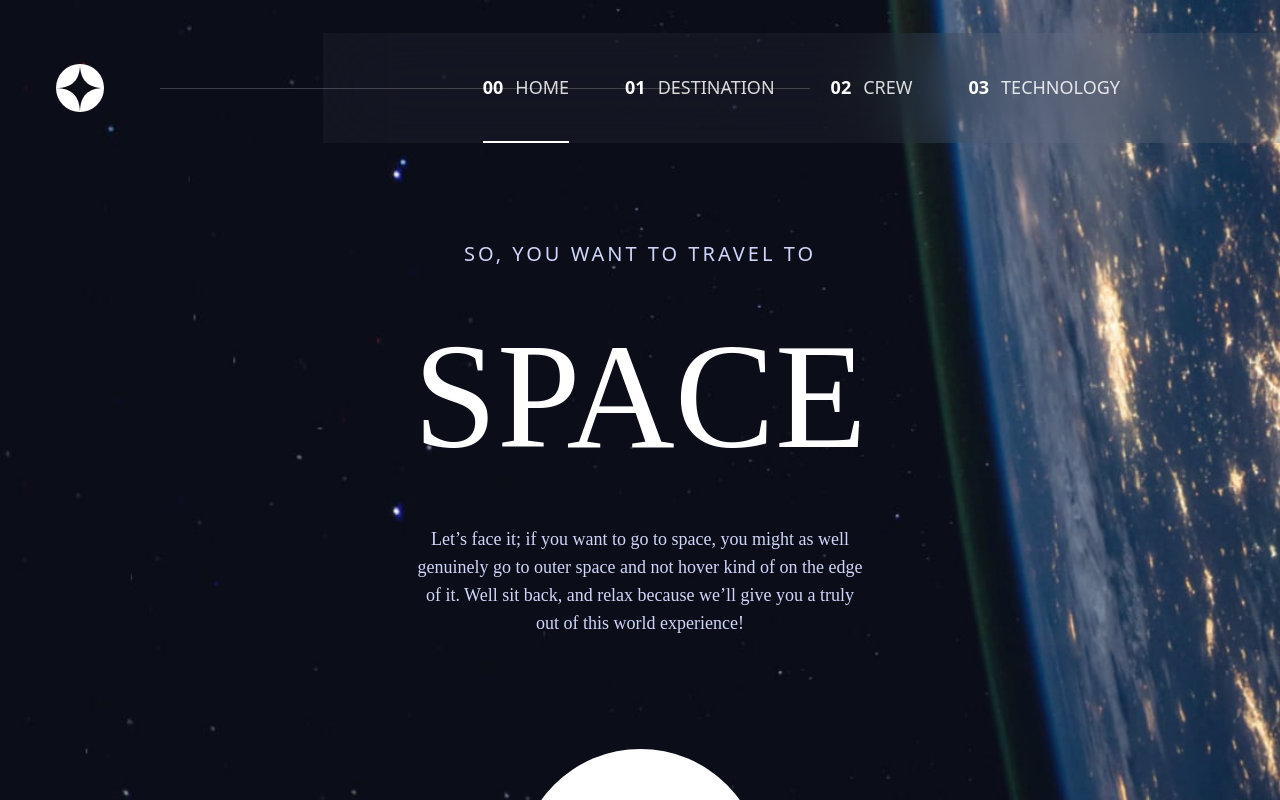
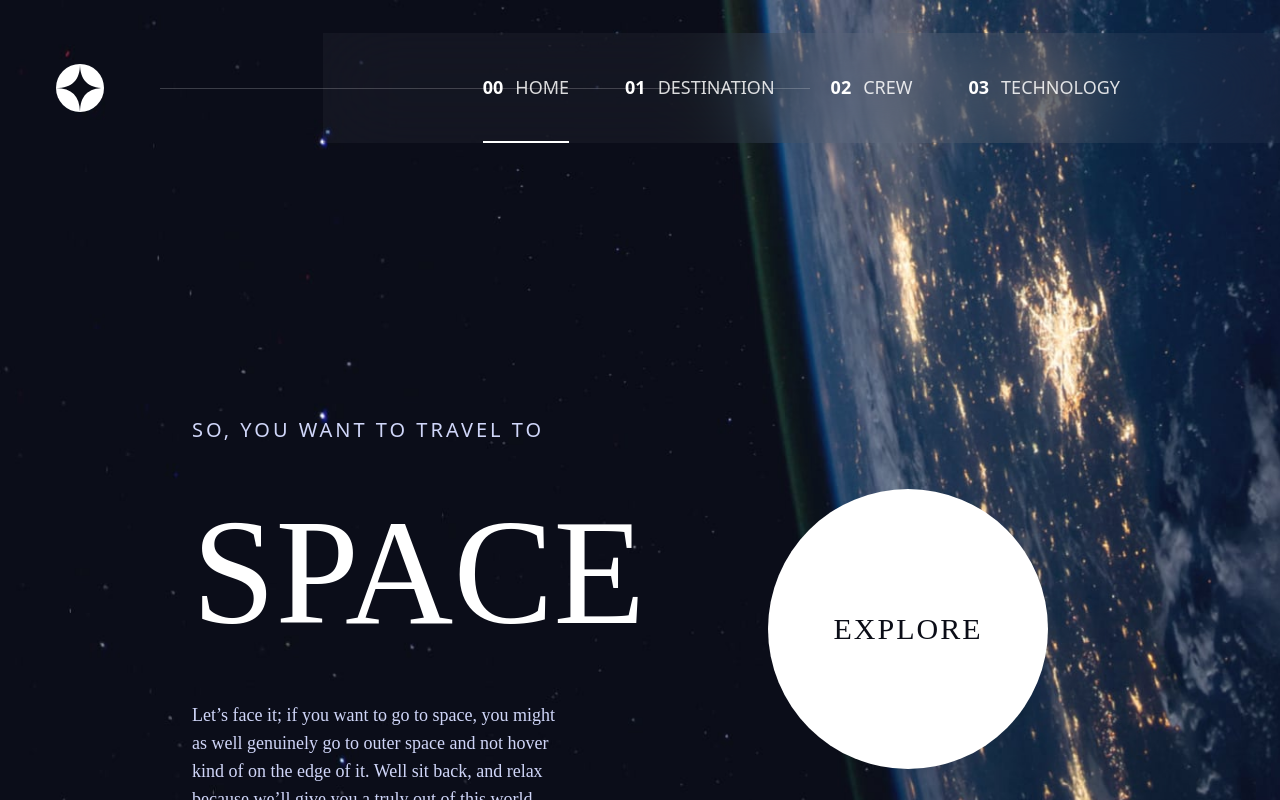
Before and after one commit to RonaldMamani/SpaceTourism_Angular, an Angular app: page / in a window 1280 px wide. Shown: the top 800 px of the page. Built offline with nearby package versions, Linux system fonts and the light colour scheme.

Commit message:
Adicionando a pagina Home para telas desktop

```diff
--- a/src/app/components/header/header.component.html
+++ b/src/app/components/header/header.component.html
@@ -2,15 +2,16 @@
     flex justify-between items-center relative
     md:px-0
     ">
-    <img
+    <button
         routerLink="/"
         class="
-            px-6 py-6
-            md:px-10
-            lg:py-16 lg:px-14
-            "
-        src="../../../assets/shared/logo.svg"
-        alt="Logo do Space Tourism">
+                mx-6 my-6
+                md:mx-10
+                lg:my-16 lg:mx-14
+                "
+        >
+        <img src="../../../assets/shared/logo.svg" alt="Logo do Space Tourism">
+    </button>
     <app-nav-mobile />
     <div class="max-[1023px]:hidden absolute left-40 border-t-white/20 border-t w-[650px] z-30"></div>
     <div class="
--- a/src/app/pages/home/home.component.html
+++ b/src/app/pages/home/home.component.html
@@ -6,10 +6,13 @@
     <app-header></app-header>
     <div class="
         py-10 px-6 flex flex-col gap-28
-        md:pt-28 md:px-10
-        lg:pt-16 lg:px-14
+        md:pt-28 md:py-0 md:px-10
+        lg:pt-60 lg:px-48 lg:grid lg:grid-cols-2 lg:gap-40 lg:items-center
         ">
-        <div class="flex flex-col gap-4 text-center">
+        <div class="
+            flex flex-col gap-4 text-center
+            lg:text-start
+            ">
             <span class="
                 text-[#D0D6F9] font-['Barlow Condensed tracking-[2.7px]']
                 md:text-xl md:tracking-[3.0px]
@@ -18,7 +21,10 @@
                 text-white font-['Bellefair'] text-[85px]
                 md:text-[150px]
                 ">SPACE</h3>
-            <div class="md:flex md:justify-center">
+            <div class="
+                md:flex md:justify-center
+                lg:justify-start
+                ">
                 <p class="
                     text-[#D0D6F9] text-lg font-['Barlow']
                     md:w-[450px]
@@ -26,10 +32,16 @@
                     edge of it. Well sit back, and relax because we’ll give you a truly out of this world experience!</p>
             </div>
         </div>
-        <div routerLink="/destination" class="flex justify-center">
+        <div
+            routerLink="/destination"
+            class="
+                flex justify-center
+                lg:justify-end lg:mr-10
+                ">
             <button class="
                 rounded-full w-[175px] h-[175px] bg-white
                 md:w-[245px] md:h-[245px]
+                lg:w-[280px] lg:h-[280px]
                 ">
                 <span class="
                     text-[#0B0D17] font-['Bellefair'] tracking-[1.25px] text-xl uppercase
```
